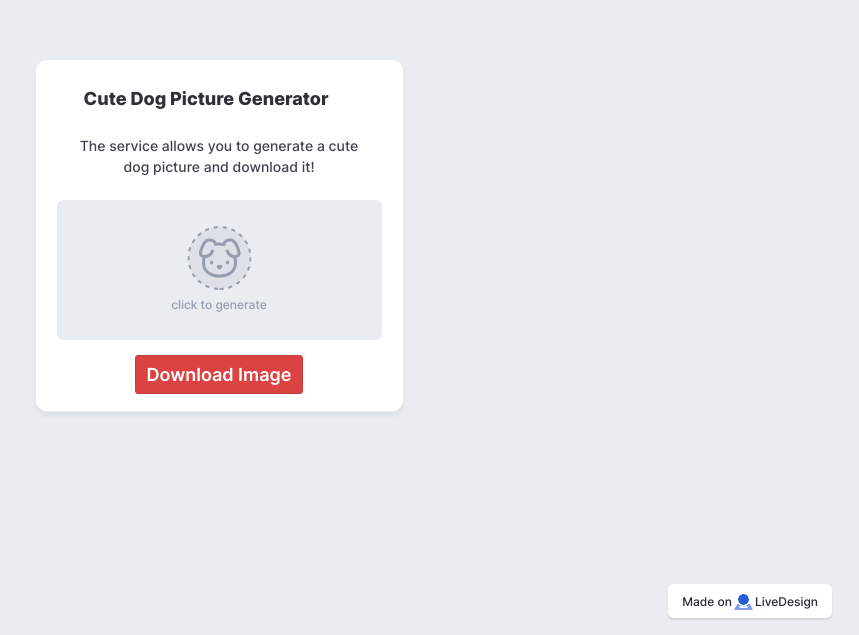
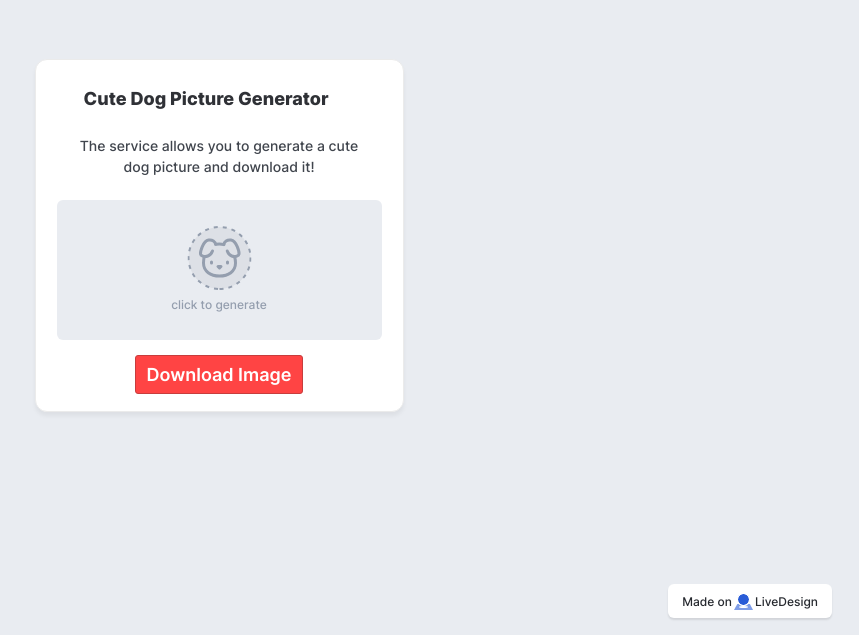
Before and after one commit to anisg/random-cute-dog-picture, a React (Vite) app: page / in a window 1280 px wide. Shown: the part 165-800 px from the top of the page, without its empty margins (421-1280 px from the left). Built offline with nearby package versions, Linux system fonts and the light colour scheme; the HTML template or start-up script is replaced by a standard one.

Commit message:
[LiveDesign] Updated 2 components

```diff
--- a/src/components/live/button/RenderButton.tsx
+++ b/src/components/live/button/RenderButton.tsx
@@ -14,7 +14,7 @@ export type RenderButtonProps = {
 export function RenderButton(props: RenderButtonProps) {
     const { frames = {}, ...restProps } = props;
     return (
-        <Div {...frames["button"]} className={cls(frames, "button")} style={{gap: 10, flexDirection: 'row', width: 'fit-content', alignItems: 'flex-start', overflow: 'hidden', position: 'relative', border: '1px  SOLID #c73d3d', borderRadius: 3, padding: '5px 11px 5px 11px', backgroundColor: '#db4242', opacity: 1, display: 'flex', ...frames["button"]?.style}}><Span {...frames["title"]} className={cls(frames, "title")} style={{fontFamily: 'Inter', fontSize: 18, fontWeight: 600, color: '#ffffff', textAlign: 'left', display: 'flex', flexDirection: 'row', justifyContent: 'flex-start', flexShrink: 0, position: 'relative', ...frames["title"]?.style}}>title</Span>
+        <Div {...frames["button"]} className={cls(frames, "button")} style={{gap: 10, flexDirection: 'row', width: 'fit-content', alignItems: 'flex-start', overflow: 'hidden', position: 'relative', border: '1px  SOLID #c73d3d', borderRadius: 3, padding: '5px 11px 5px 11px', backgroundColor: '#e3a8a8', opacity: 1, display: 'flex', ...frames["button"]?.style}}><Span {...frames["title"]} className={cls(frames, "title")} style={{fontFamily: 'Inter', fontSize: 18, fontWeight: 600, color: '#ffffff', textAlign: 'left', display: 'flex', flexDirection: 'row', justifyContent: 'flex-start', flexShrink: 0, position: 'relative', ...frames["title"]?.style}}>title</Span>
 </Div>
     );
 }
--- a/src/components/live/mainPage/RenderMainPage.tsx
+++ b/src/components/live/mainPage/RenderMainPage.tsx
@@ -48,7 +48,7 @@ export function RenderMainPage(props: RenderMainPageProps) {
         </Div>
       </Div>
       <Div {...frames["frame5"]} className={cls(frames, "frame5")} style={{gap: 30, flexDirection: 'row', justifyContent: 'center', alignItems: 'center', flexShrink: 0, alignSelf: 'stretch', objectFit: 'cover', position: 'relative', padding: '0px 0px 0px 0px', opacity: 1, display: 'flex', ...frames["frame5"]?.style}}>
-        <Button frames={combine({"button":{"style":{"flexShrink":0,"display":"flex"}},"title":{"className":"title","content":"Download Image"}}, frames["button"])} />
+        <Button frames={combine({"button":{"style":{"flexShrink":0,"backgroundColor":"#ff4444","display":"flex"}},"title":{"className":"title","content":"Download Image"}}, frames["button"])} />
       </Div>
     </Div>
   </Div>
```
